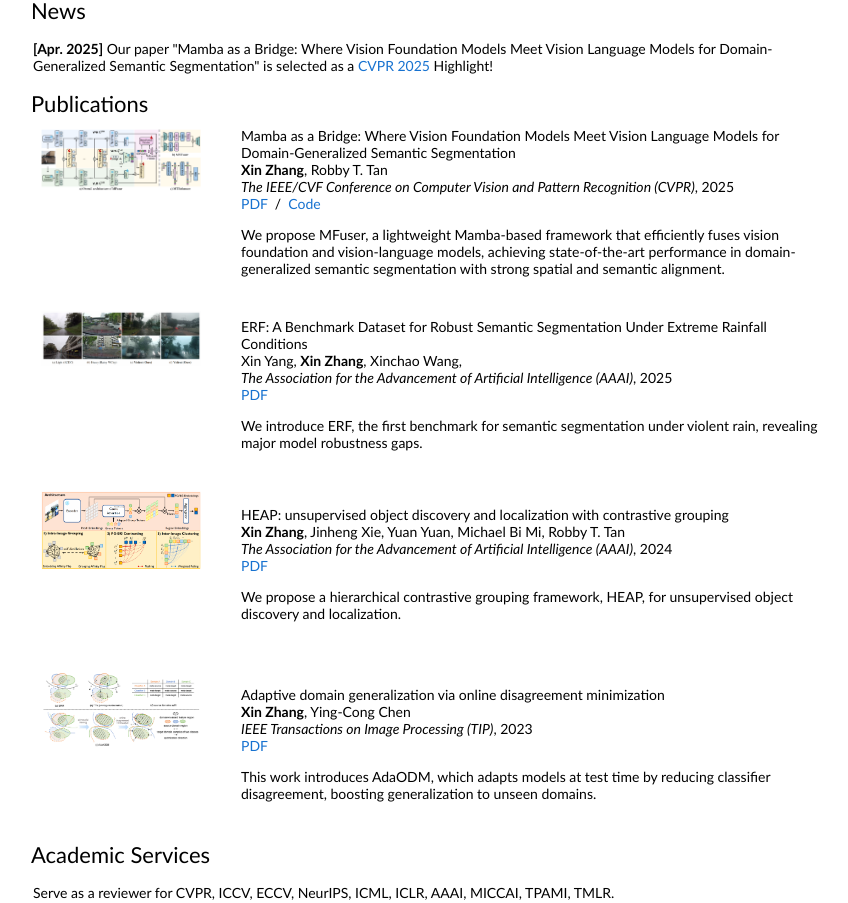
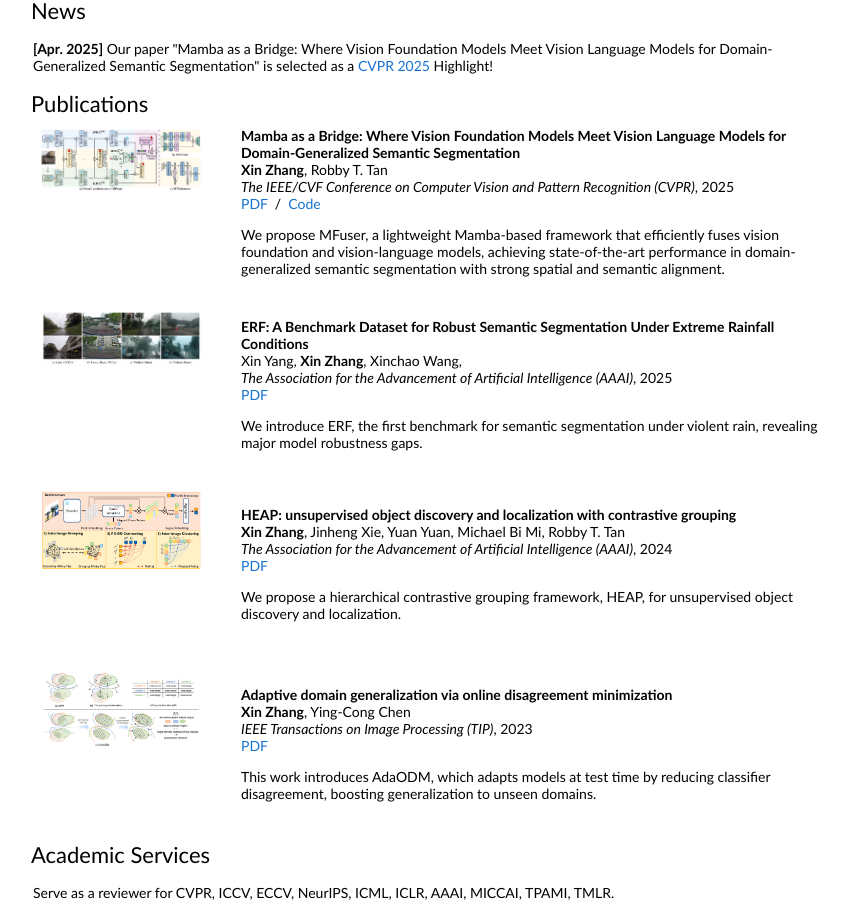
Before and after one commit to devinxzhang/devinxzhang.github.io, a plain HTML site: page index.html in a window 1280 px wide. Shown: the part 310-1213 px from the top of the page, without its empty margins (209-1057 px from the left). Drawn offline with Linux system fonts and the light colour scheme.

Commit message:
Update index.html

```diff
--- a/index.html
+++ b/index.html
@@ -69,8 +69,7 @@
               </div>
             </td>
             <td style="padding:10px;width:75%;vertical-align:middle">
-              <papertitle>Mamba as a Bridge: Where Vision Foundation Models Meet Vision Language Models for Domain-Generalized Semantic Segmentation</papertitle>
-              <br>
+              <span class="papertitle">Mamba as a Bridge: Where Vision Foundation Models Meet Vision Language Models for Domain-Generalized Semantic Segmentation</span><br>
               <strong>Xin Zhang</strong>,
               Robby T. Tan
 
@@ -92,8 +91,7 @@
               </div>
             </td>
             <td style="padding:10px;width:75%;vertical-align:middle">
-              <papertitle>ERF: A Benchmark Dataset for Robust Semantic Segmentation Under Extreme Rainfall Conditions</papertitle>
-              <br>
+              <span class="papertitle">ERF: A Benchmark Dataset for Robust Semantic Segmentation Under Extreme Rainfall Conditions</span><br>
               Xin Yang,
               <strong>Xin Zhang</strong>,
               Xinchao Wang,
@@ -114,8 +112,7 @@
               </div>
             </td>
             <td style="padding:10px;width:75%;vertical-align:middle">
-              <papertitle>HEAP: unsupervised object discovery and localization with contrastive grouping</papertitle>
-              <br>
+              <span class="papertitle">HEAP: unsupervised object discovery and localization with contrastive grouping</span><br>
               <strong>Xin Zhang</strong>,
               Jinheng Xie,
               Yuan Yuan,
@@ -138,8 +135,7 @@
               </div>
             </td>
             <td style="padding:10px;width:75%;vertical-align:middle">
-              <papertitle>Adaptive domain generalization via online disagreement minimization</papertitle>
-              <br>
+              <span class="papertitle">Adaptive domain generalization via online disagreement minimization</span><br>
               <strong>Xin Zhang</strong>,
               Ying-Cong Chen
               <br>
```
